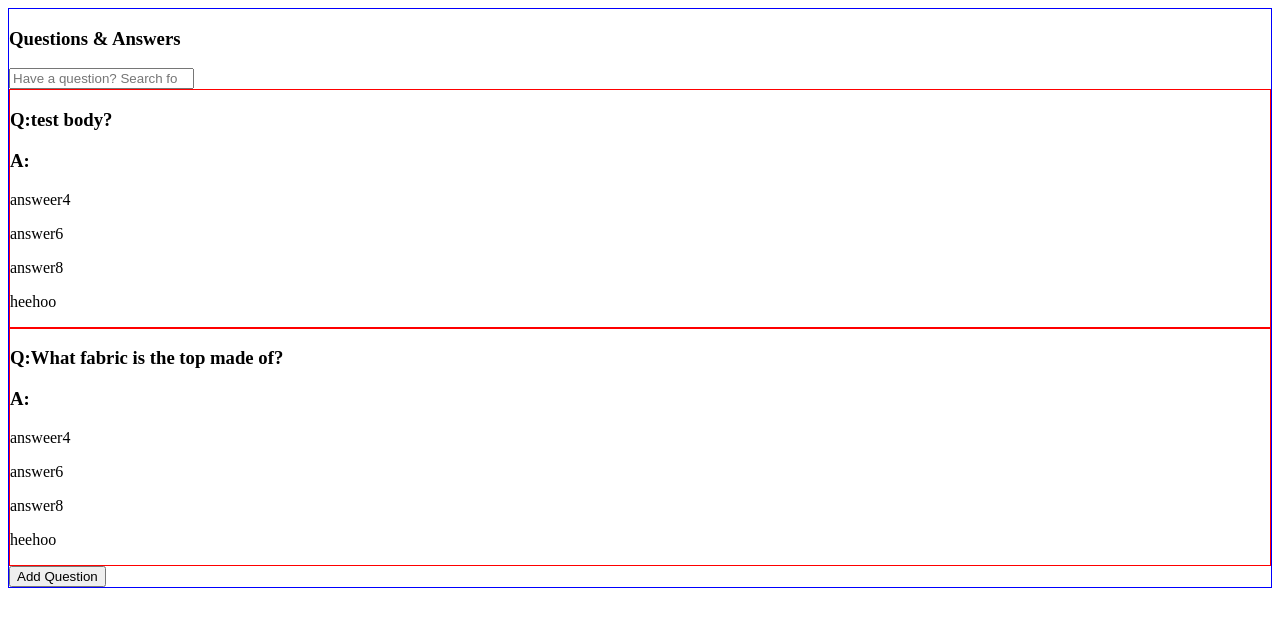
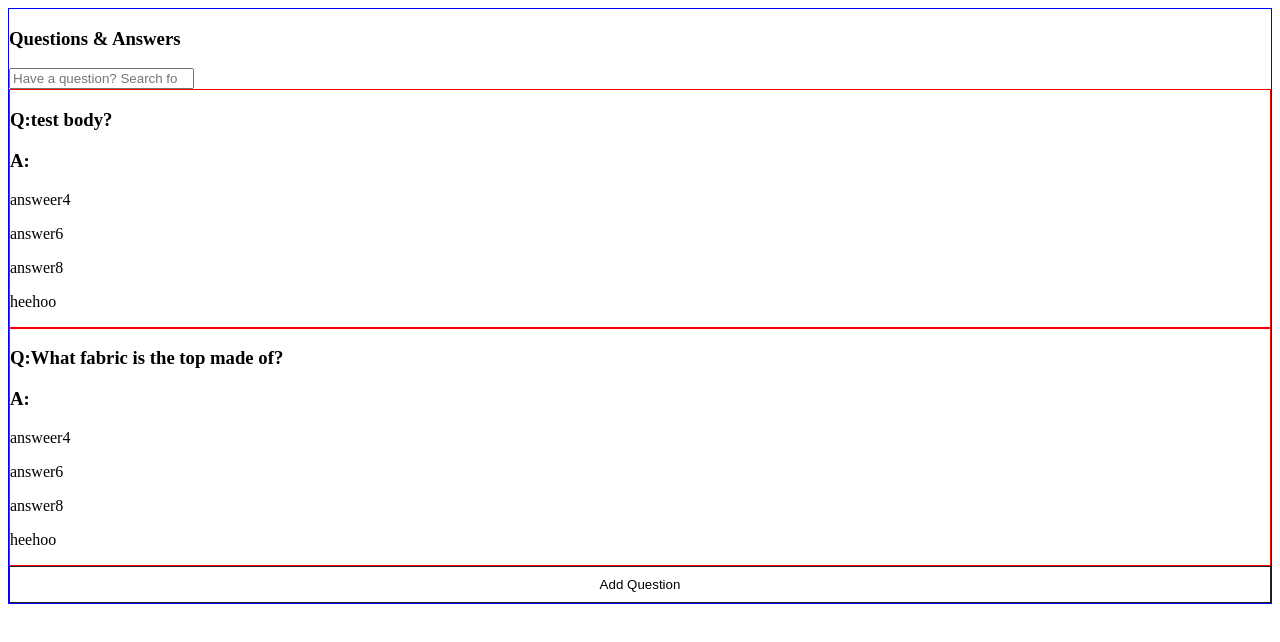
Before and after one commit to cloudcollective/FEC, a React app: page / in a window 1280 px wide. Shown: the top 642 px of the page. Built offline with nearby package versions, Linux system fonts and the light colour scheme; the HTML template or start-up script is replaced by a standard one.

Commit message:
Refactor AddQuestionBtn to use Button component

```diff
--- a/client/src/qa/components/AddQuestionBtn.jsx
+++ b/client/src/qa/components/AddQuestionBtn.jsx
@@ -1,13 +1,13 @@
 import React from 'react';
 import PropTypes from 'prop-types';
+import Button from './common/Button';
 
 const AddQuestionBtn = ({ setIsVisible }) => (
-  <button
+  <Button
     type="button"
     onClick={() => setIsVisible(true)}
-  >
-    Add Question
-  </button>
+    label="Add Question"
+  />
 );
 
 AddQuestionBtn.propTypes = {
```
